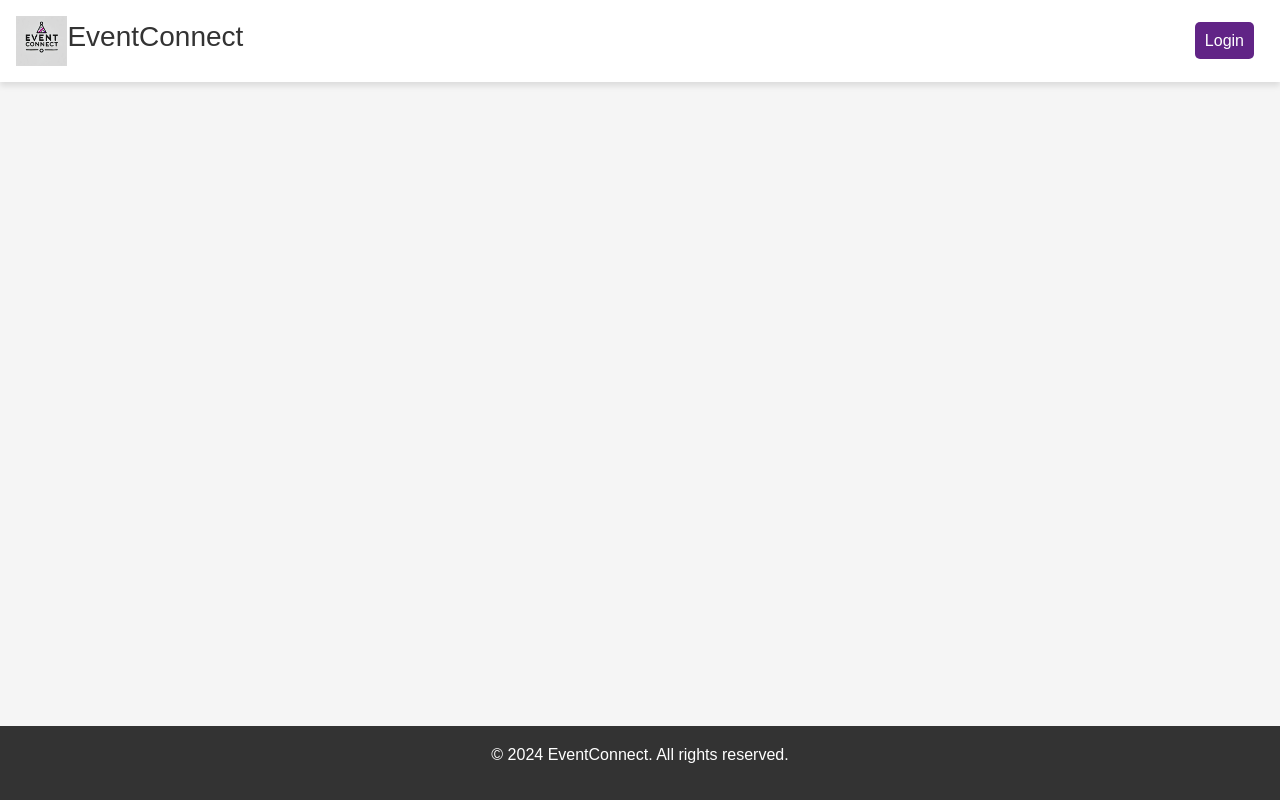
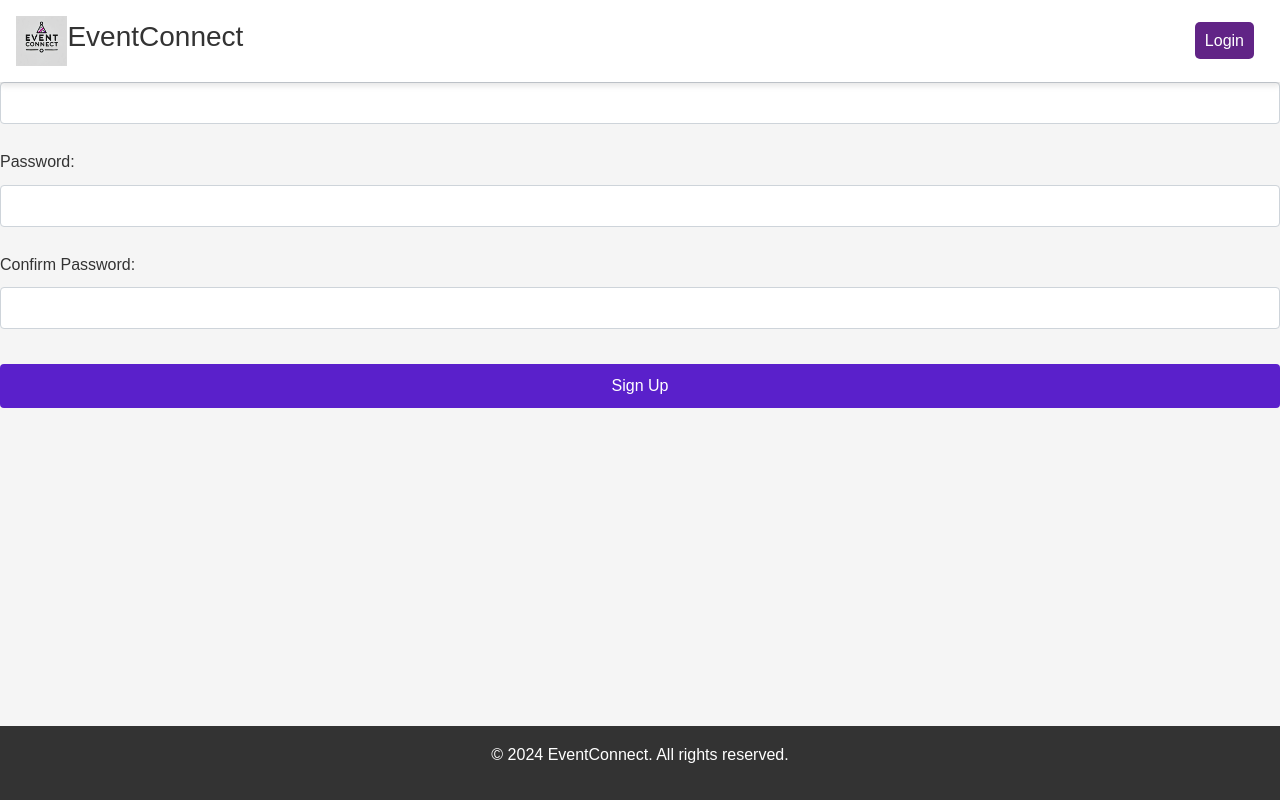
Before and after one commit to DiamonGoff/CSC400, a React (Create React App) app in the folder my-app/: page /register in a window 1280 px wide. Built offline with nearby package versions, Linux system fonts and the light colour scheme.

Commit message:
Added Register component and updated App.js for registration functionality

```diff
--- a/my-app/src/App.js
+++ b/my-app/src/App.js
@@ -7,6 +7,7 @@ import Header from './components/Header';
 import HeroSection from './components/HeroSection';
 import FeaturesSection from './components/FeaturesSection';
 import Footer from './components/Footer';
+import Register from './components/Register';
 import './App.css'; // Import the CSS file for styling
 
 function App() {
@@ -18,6 +19,7 @@ function App() {
           <Route path="/login" element={<Login />} />
           <Route path="/organizer" element={<OrganizerInterface />} />
           <Route path="/attendee" element={<AttendeeInterface />} />
+          <Route path="/register" element={<Register />} /> {/* Route for Register component */}
           <Route path="/" element={
             <>
               <HeroSection />
@@ -29,6 +31,8 @@ function App() {
                     <nav>
                       <Link to="/organizer" className="btn">Organizer Interface</Link>
                       <Link to="/attendee" className="btn">Attendee Interface</Link>
+
+                      <Link to="/register" className="btn">Sign Up</Link> {/* Add Register link */}
                     </nav>
                   </div>
                 </section>
--- /dev/null
+++ b/my-app/src/components/Register.js
@@ -0,0 +1,32 @@
+import React from 'react';
+
+function Register() {
+  const handleSubmit = (event) => {
+    event.preventDefault();
+    // Handle registration logic here
+    // Example: send data to server, etc.
+  };
+
+  return (
+    <div className="register-box">
+      <h2 className="text-center">Register</h2>
+      <form onSubmit={handleSubmit}>
+        <div className="form-group">
+          <label htmlFor="username">Username:</label>
+          <input type="text" className="form-control" id="username" name="username" required />
+        </div>
+        <div className="form-group">
+          <label htmlFor="password">Password:</label>
+          <input type="password" className="form-control" id="password" name="password" required />
+        </div>
+        <div className="form-group">
+          <label htmlFor="confirm_password">Confirm Password:</label>
+          <input type="password" className="form-control" id="confirm_password" name="confirm_password" required />
+        </div>
+        <input type="submit" value="Sign Up" className="btn btn-primary btn-block" />
+      </form>
+    </div>
+  );
+}
+
+export default Register;
```
Also changed, not shown: 2 other files (tests, documents, lock files or other folders).
